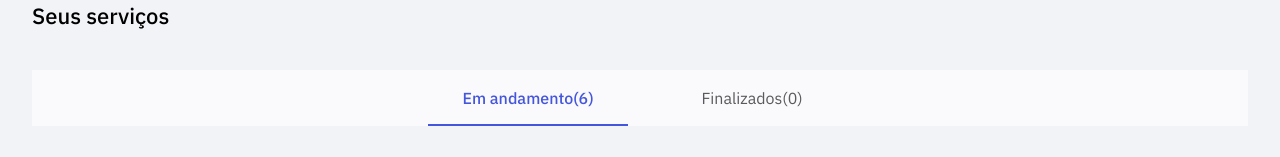
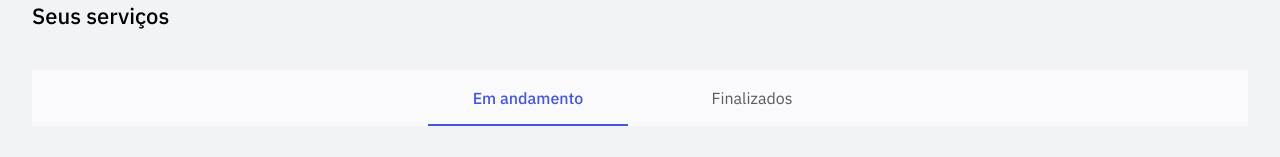
Before and after one commit to marcosmacedoo/jservices-frontend, a React (Vite) app: page / in a window 1280 px wide. Shown: the part 143-300 px from the top of the page. Built offline with nearby package versions, Linux system fonts and the light colour scheme; no server answers.

Commit message:
refactor: filtragem de servicos de acordo com a tab ativa

```diff
--- a/src/components/CardService/index.tsx
+++ b/src/components/CardService/index.tsx
@@ -30,7 +30,7 @@ export function CardService({ service }: CardServicesProps) {
   function formatDate(date: string) {
     const dateObject = new Date(date)
 
-    const day = dateObject.getDate()
+    const day = dateObject.getUTCDate()
     const month = dateObject.getMonth() + 1
     const year = dateObject.getFullYear()
     const formattedDate = `${day}/${month}/${year}`
--- a/src/components/CardService/styles.module.css
+++ b/src/components/CardService/styles.module.css
@@ -11,7 +11,7 @@
 
 .cardService:hover {
   border: 1px solid var(--white-700);
-  transform: translateY(-1rem);
+  /* transform: scale(1.05); */
 }
 
 .cardServiceHeader {
--- a/src/contexts/GlobalContext.tsx
+++ b/src/contexts/GlobalContext.tsx
@@ -5,8 +5,10 @@ import { api } from '../services/api'
 interface GlobalContextProps {
   isOpenModal: boolean
   services: Service[]
+  activeTab: string
   closeModal: () => void
   openModal: () => void
+  updateActiveTab: (tab: string) => void
 }
 
 interface GlobalProviderProps {
@@ -29,27 +31,37 @@ export const GlobalContext = createContext({} as GlobalContextProps)
 
 export function GlobalProvider({ children }: GlobalProviderProps) {
   const [isOpenModal, setIsOpenModal] = useState(false)
+  const [activeTab, setActiveTab] = useState('inProgress')
   const [services, setServices] = useState<Service[]>([])
 
   const closeModal = () => setIsOpenModal(false)
 
   const openModal = () => setIsOpenModal(true)
 
+  const updateActiveTab = (tab: string) => setActiveTab(tab)
+
   useEffect(() => {
     async function loadServices() {
-      const response = await api.get('services')
+      const response = await api.get(`services?status=${activeTab}`)
 
       setServices(response.data)
     }
 
     loadServices()
-  }, [])
+  }, [activeTab])
 
   useEffect(() => console.log(services), [services])
 
   return (
     <GlobalContext.Provider
-      value={{ isOpenModal, closeModal, openModal, services }}
+      value={{
+        isOpenModal,
+        closeModal,
+        openModal,
+        services,
+        activeTab,
+        updateActiveTab,
+      }}
     >
       {children}
     </GlobalContext.Provider>
--- a/src/pages/Home/index.tsx
+++ b/src/pages/Home/index.tsx
@@ -11,9 +11,8 @@ import { GlobalContext } from '../../contexts/GlobalContext'
 import searchIcon from '../../assets/search.svg'
 
 export function Home() {
-  const { services } = useContext(GlobalContext)
+  const { services, updateActiveTab, activeTab } = useContext(GlobalContext)
 
-  const [activeTab, setActiveTab] = useState('inProgress')
   const [activeOrder, setActiveOrder] = useState('most-recent')
   const [searchService, setSearchService] = useState('')
 
@@ -30,17 +29,17 @@ export function Home() {
               className={`${styles.tab} ${
                 activeTab === 'inProgress' && styles.tabActive
               }`}
-              onClick={() => setActiveTab('inProgress')}
+              onClick={() => updateActiveTab('inProgress')}
             >
-              Em andamento(6)
+              Em andamento
             </button>
             <button
               className={`${styles.tab} ${
                 activeTab === 'finished' && styles.tabActive
               }`}
-              onClick={() => setActiveTab('finished')}
+              onClick={() => updateActiveTab('finished')}
             >
-              Finalizados(0)
+              Finalizados
             </button>
           </div>
           <form className={styles.form}>
```
